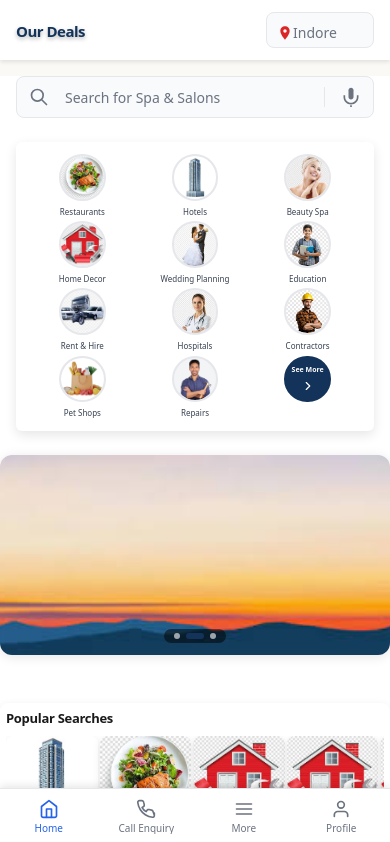
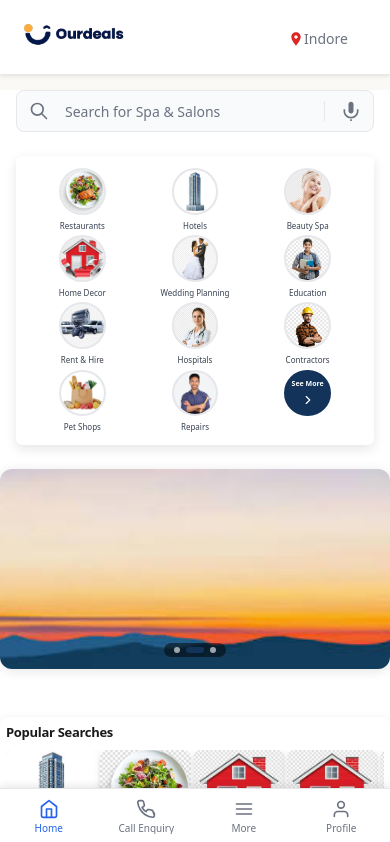
Before and after one commit to aditi1717/Our-deals, a React (Vite) app: page / in a window 390 px wide. Shown: the top 842 px of the page. Built offline with nearby package versions, Linux system fonts and the light colour scheme.

Commit message:
add logo

```diff
--- a/src/components/Header.css
+++ b/src/components/Header.css
@@ -15,11 +15,21 @@
   justify-content: space-between;
   align-items: center;
   padding: 0 24px;
+  min-height: 70px;
 }
 
 .logo-section {
   display: flex;
   align-items: center;
+  justify-content: flex-start;
+  gap: 6px;
+  cursor: pointer;
+  transition: opacity 0.2s;
+  height: 100%;
+}
+
+.logo-section:hover {
+  opacity: 0.8;
 }
 
 .app-logo {
@@ -27,6 +37,14 @@
   font-weight: bold;
   margin: 0;
   cursor: pointer;
+}
+
+.header-logo {
+  height: clamp(45px, 5vw, 80px);
+  width: auto;
+  object-fit: contain;
+  display: block;
+  vertical-align: middle;
 }
 
 .logo-our {
@@ -124,6 +142,19 @@
   display: block;
 }
 
+/* Responsive logo sizing for different screen sizes */
+@media (min-width: 769px) and (max-width: 1024px) {
+  .header-logo {
+    height: clamp(50px, 6vw, 70px);
+  }
+}
+
+@media (min-width: 1025px) {
+  .header-logo {
+    height: clamp(60px, 4vw, 90px);
+  }
+}
+
 @media (max-width: 768px) {
   .mobile-only {
     display: flex;
@@ -142,14 +173,27 @@
     flex-direction: row;
     justify-content: space-between;
     align-items: center;
+    min-height: 50px;
   }
 
   .logo-section {
     display: flex;
+    align-items: center;
+    height: 100%;
   }
 
   .app-logo {
     font-size: clamp(20px, 5vw, 28px);
+  }
+
+  .header-logo {
+    height: clamp(35px, 8vw, 55px);
+  }
+
+  .logo-section {
+    display: flex;
+    align-items: center;
+    justify-content: flex-start;
   }
 
   .location-selector-mobile {
@@ -303,11 +347,11 @@
     align-items: center;
     flex-direction: row;
     gap: 10px;
-    background-color: #f9fafb;
-    border: 1px solid #e5e7eb;
-    border-radius: 8px;
-    padding: 6px 10px;
-    height: 36px;
+    background-color: transparent;
+    border: none;
+    border-radius: 0;
+    padding: 0;
+    height: auto;
     box-sizing: border-box;
     white-space: nowrap;
   }
--- a/src/components/Header.jsx
+++ b/src/components/Header.jsx
@@ -2,6 +2,7 @@ import { useState, useEffect } from 'react'
 import { useNavigate } from 'react-router-dom'
 import LanguageSelector from './LanguageSelector'
 import LoginModal from './LoginModal'
+import logo from '../assets/logo.png'
 import './Header.css'
 
 function Header() {
@@ -39,11 +40,8 @@ function Header() {
     <>
       <header className="header">
         <div className="header-container">
-          <div className="logo-section">
-            <h1 className="app-logo">
-              <span className="logo-our">Our</span>
-              <span className="logo-deals"> Deals</span>
-            </h1>
+          <div className="logo-section" onClick={() => navigate('/')}>
+            <img src={logo} alt="Our Deals Logo" className="header-logo" />
           </div>
           <div className="header-right">
             <div className="location-input-mobile-wrapper mobile-only">
```
Also changed, not shown: src/assets/logo.png (added).
